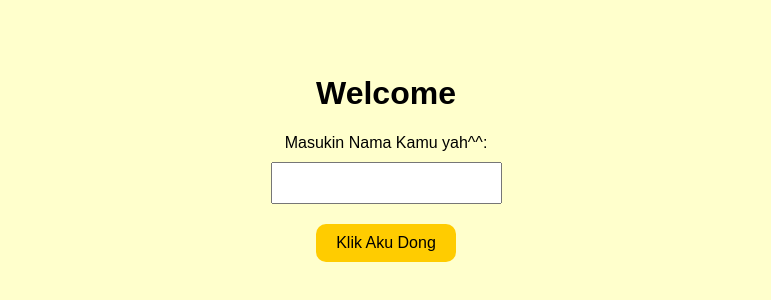
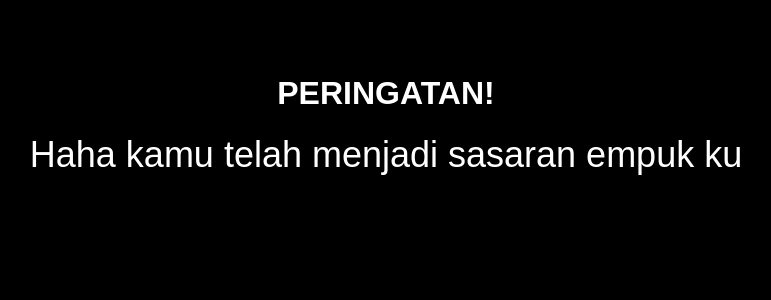
Before and after one commit to ROTIMANIS10RB/nutnutRTP, a plain HTML site: page index.html in a window 1280 px wide. Shown: the part 114-414 px from the top of the page, without its empty margins (254-1025 px from the left). Drawn offline with Linux system fonts and the light colour scheme.

Commit message:
Update index.html

```diff
--- a/index.html
+++ b/index.html
@@ -3,61 +3,38 @@
 <head>
     <meta charset="UTF-8">
     <meta name="viewport" content="width=device-width, initial-scale=1.0">
-    <title>Welcome</title>
+    <title>PRANK!</title>
     <style>
         body {
             font-family: Arial, sans-serif;
-            background-color: #ffffcc;
+            background-color: #000;
             text-align: center;
             padding-top: 20vh;
-        }
-        .input-form {
-            margin-bottom: 20px;
-        }
-        .input-form label {
-            display: block;
-            margin-bottom: 10px;
-        }
-        .input-form input {
-            padding: 10px;
-            font-size: 16px;
-        }
-        .button {
-            padding: 10px 20px;
-            font-size: 16px;
-            cursor: pointer;
-            background-color: #ffcc00;
-            border: none;
-            border-radius: 10px;
+            color: #fff;
         }
         .message {
             font-size: 36px;
             margin-top: 20px;
-            color: #ff9900;
-            text-shadow: 2px 2px #ccc;
         }
     </style>
 </head>
 <body>
-    <h1>Welcome</h1>
-    <form id="myForm">
-        <div class="input-form">
-            <label for="name">Masukin Nama Kamu yah^^:</label>
-            <input type="text" id="name" name="name" required>
-        </div>
-        <button class="button" type="submit">Klik Aku Dong</button>
-    </form>
-    <div id="message" class="message"></div>
+    <h1>PERINGATAN!</h1>
+    <div id="message" class="message">Kamu telah dipilih untuk menjadi korban prank hari ini!</div>
 
     <script>
-        const form = document.getElementById('myForm');
-        const message = document.getElementById('message');
+        const messages = [
+            "Haha kamu telah menjadi sasaran empuk ku",
+            "Dan aku akan menjadi milik mu",
+            "ADEK BELI 2 AYAM 1 AYAM 250rb ya dek BERATI TOTAL 500RB",
+            "Deal ya dekk INGGAATT SAHABATT",
+        ];
 
-        form.addEventListener('submit', (e) => {
-            e.preventDefault();
-            const name = document.getElementById('name').value;
-            message.innerHTML = `Selamat Pagi, ${name}! Jangan lupa Senyum ya , Lop You hehe!`;
-        });
+        let i = 0;
+        setInterval(() => {
+            document.getElementById("message").innerHTML = messages[i];
+            i = (i + 1) % messages.length;
+        }, 1000);
     </script>
 </body>
 </html>
```
